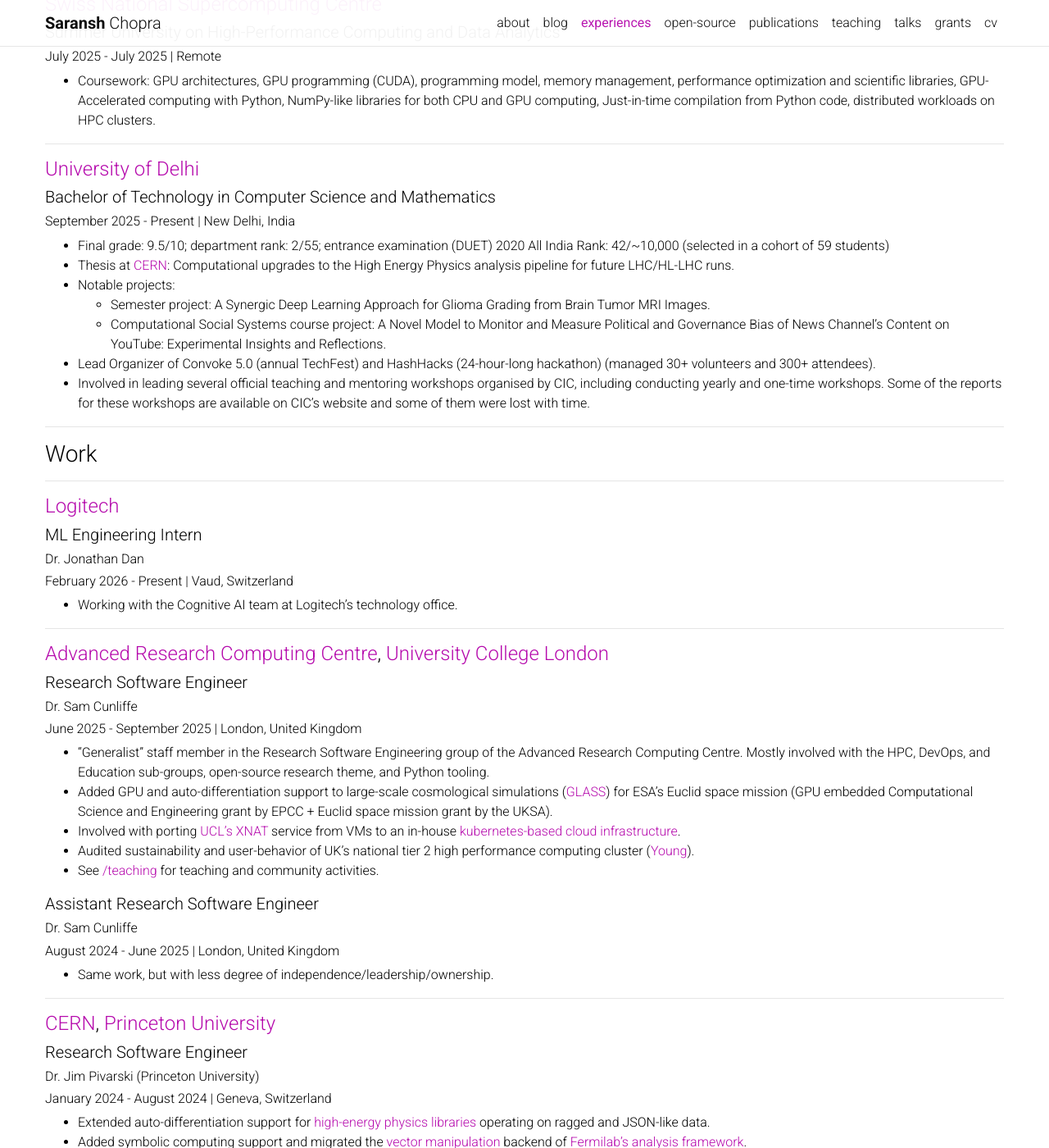
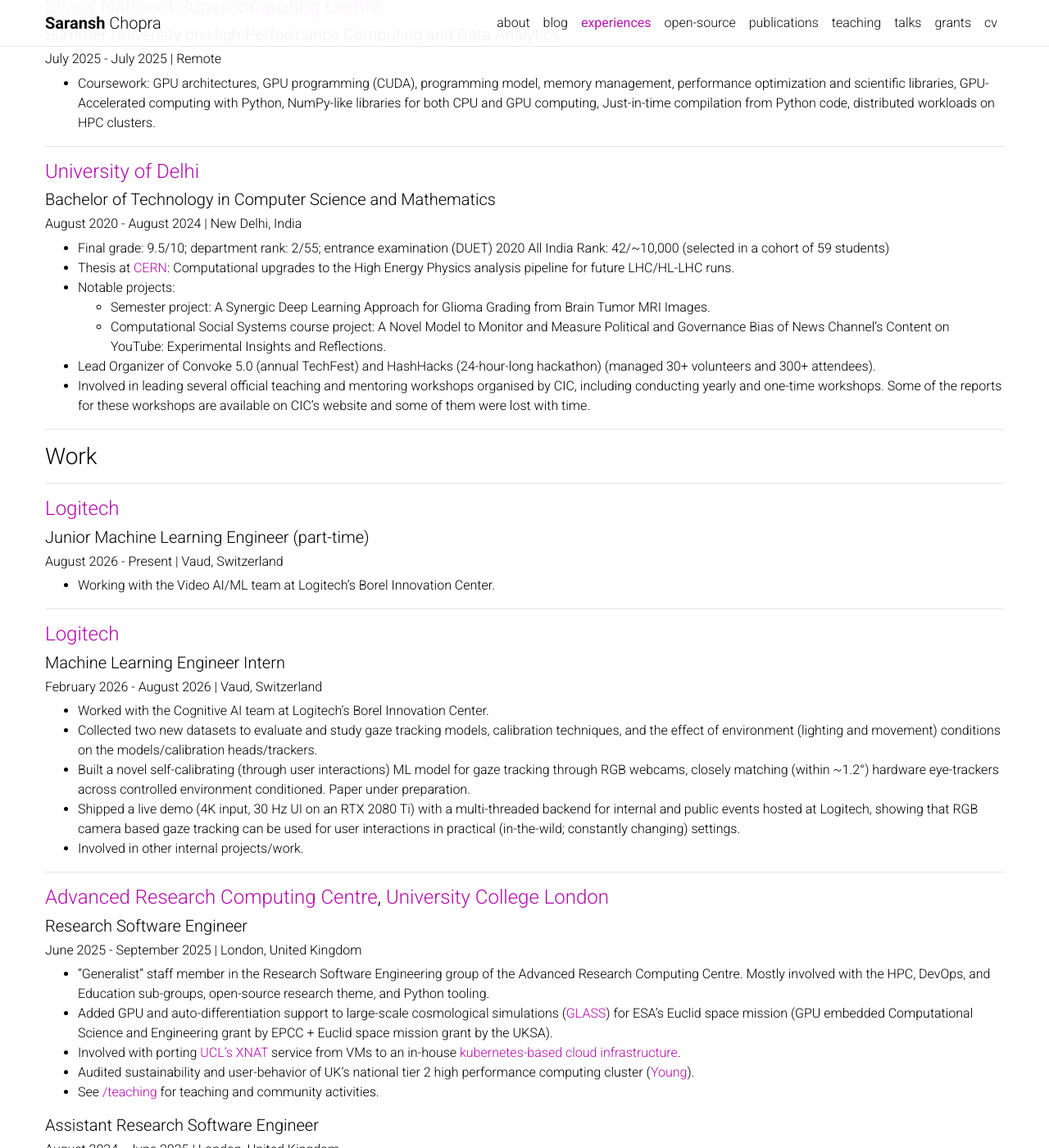
Before and after one commit to Saransh-cpp/Saransh-cpp.github.io, a Jekyll site: the page built from _pages/experiences.md, in a window 1280 px wide and 1400 px high, scrolled down 1420 px. Shown: the whole window at 82% size. Built offline with Jekyll 4.4.1, drawn with Linux system fonts in a browser that asks for light colours; full-size pictures stand in for the smaller copies a plugin makes; comment, search, counter and statistics services are not loaded; a style sheet for code colours, icons or effects is not loaded; some of the changed text lies outside the part shown.

Commit message:
update for intern applications

```diff
--- a/_config.yml
+++ b/_config.yml
@@ -85,7 +85,7 @@
 stackoverflow_id: # stackoverflow id
 
 contact_note: >
-  talk to me about HPC, applied machine learning, computational mathematics, and open-source scientific software!
+  talk to me about machine learning engineering, HPC, scientific computing, and open-source scientific software!
 
 google_analytics:  # google-analytics ID (format: UA-XXXXXXXXX)
 google_site_verification:  # google-site-verification ID (Google Search Console)
--- a/_pages/experiences.md
+++ b/_pages/experiences.md
@@ -2,7 +2,7 @@
 layout: page
 title: experiences
 permalink: /experiences/
-description: mostly computational science, high-performance computing, devops, and research software engineering, with some type theory, functional programming, machine learning, and non-research software engineering, ...
+description: mostly machine learning engineer, high-performance computing, devops, computational science, and research software engineering
 nav: true
 nav_order: 2
 horizontal: false
@@ -26,7 +26,8 @@
 
 #### Work
 
-- ML Engineering Intern \| February 2026 - Present \| [Logitech](https://www.logitech.com/en-ch){:target="_blank"}
+- Junior Machine Learning Engineer (part-time) \| August 2026 - Present \| [Logitech](https://www.logitech.com/en-ch){:target="_blank"}
+- Machine Learning Engineer Intern \| February 2026 - August 2026 \| [Logitech](https://www.logitech.com/en-ch){:target="_blank"}
 - Research Software Engineer \| June 2025 - September 2025 \| [Advanced Research Computing Centre](https://www.ucl.ac.uk/advanced-research-computing){:target="_blank"}, [University College London](https://www.ucl.ac.uk){:target="_blank"}
 - Assistant Research Software Engineer \| August 2024 - June 2025 \| [Advanced Research Computing Centre](https://www.ucl.ac.uk/advanced-research-computing){:target="_blank"}, [University College London](https://www.ucl.ac.uk){:target="_blank"}
 - Research Software Engineer \| January 2024 - August 2024 \| [CERN](https://home.cern){:target="_blank"}, [Princeton University](https://www.princeton.edu){:target="_blank"}, [IRIS-HEP](https://researchcomputing.princeton.edu/research/iris-hep-software-institute){:target="_blank"}
@@ -75,7 +76,7 @@
 
 #### [University of Delhi](https://www.du.ac.in){:target="_blank"}
 ##### Bachelor of Technology in Computer Science and Mathematics
-###### September 2025 - Present | New Delhi, India
+###### August 2020 - August 2024 | New Delhi, India
 
 - Final grade: 9.5/10; department rank: 2/55; entrance examination (DUET) 2020 All India Rank: 42/~10,000 (selected in a cohort of 59 students)
 - Thesis at [CERN](https://home.cern){:target="_blank"}: Computational upgrades to the High Energy Physics analysis pipeline for future LHC/HL-LHC runs.
@@ -92,18 +93,28 @@
 ---
 
 #### [Logitech](https://www.logitech.com/en-ch){:target="_blank"}
-##### ML Engineering Intern
-###### Dr. Jonathan Dan
-###### February 2026 - Present | Vaud, Switzerland
+##### Junior Machine Learning Engineer (part-time)
+###### August 2026 - Present | Vaud, Switzerland
 
-- Working with the Cognitive AI team at Logitech's technology office.
+- Working with the Video AI/ML team at Logitech’s Borel Innovation Center.
+
+---
+
+#### [Logitech](https://www.logitech.com/en-ch){:target="_blank"}
+##### Machine Learning Engineer Intern
+###### February 2026 - August 2026 | Vaud, Switzerland
+
+- Worked with the Cognitive AI team at Logitech’s Borel Innovation Center.
+- Collected two new datasets to evaluate and study gaze tracking models, calibration techniques, and the effect of environment (lighting and movement) conditions on the models/calibration heads/trackers.
+- Built a novel self-calibrating (through user interactions) ML model for gaze tracking through RGB webcams, closely matching (within ~1.2°) hardware eye-trackers across controlled environment conditioned. Paper under preparation.
+- Shipped a live demo (4K input, 30 Hz UI on an RTX 2080 Ti) with a multi-threaded backend for internal and public events hosted at Logitech, showing that RGB camera based gaze tracking can be used for user interactions in practical (in-the-wild; constantly changing) settings.
+- Involved in other internal projects/work.
 
 ---
 
 
 #### [Advanced Research Computing Centre](https://www.ucl.ac.uk/advanced-research-computing){:target="_blank"}, [University College London](https://www.ucl.ac.uk){:target="_blank"}
 ##### Research Software Engineer
-###### Dr. Sam Cunliffe
 ###### June 2025 - September 2025 | London, United Kingdom
 
 - “Generalist” staff member in the Research Software Engineering group of the Advanced Research Computing Centre. Mostly involved with the HPC, DevOps, and Education sub-groups, open-source research theme, and Python tooling.
@@ -113,7 +124,6 @@
 - See [/teaching](/teaching) for teaching and community activities.
 
 ##### Assistant Research Software Engineer
-###### Dr. Sam Cunliffe
 ###### August 2024 - June 2025 | London, United Kingdom
 
 - Same work, but with less degree of independence/leadership/ownership.
@@ -122,7 +132,6 @@
 
 #### [CERN](https://home.cern){:target="_blank"}, [Princeton University](https://www.princeton.edu){:target="_blank"}
 ##### Research Software Engineer
-###### Dr. Jim Pivarski (Princeton University)
 ###### January 2024 - August 2024 | Geneva, Switzerland
 
 - Extended auto-differentiation support for [high-energy physics libraries](https://scikit-hep.org/#basic) operating on ragged and JSON-like data.
@@ -143,7 +151,6 @@
 
 #### [IRIS-HEP](https://researchcomputing.princeton.edu/research/iris-hep-software-institute){:target="_blank"}, [Princeton University](https://www.princeton.edu){:target="_blank"}
 ##### Research Fellow
-###### Dr. Henry Schreiner (Princeton University), Dr. Jim Pivarski (Princeton University)
 ###### June 2022 - September 2022 | Remote
 
 - Co-authored a [Python-based Lorentz vector manipulation library](https://vector.readthedocs.io/en/latest/) with support for ragged data and JIT compilation.
@@ -157,12 +164,10 @@
 
 #### [FluxML](https://fluxml.ai){:target="_blank"}, [Julia Programming Language](https://julialang.org){:target="_blank"}
 ##### Technical Writer and Open-Source Developer
-###### Mr. Dhairya Gandhi (Julia Computing / JuliaHub)
 ###### May 2022 - October 2022 | Remote (Part-Time)
 
 ---
 
 #### [PyBaMM (Python Battery Mathematical Modeling)](https://pybamm.org){:target="_blank"}, [NumFOCUS](https://numfocus.org){:target="_blank"}
 ##### Open-Source Developer (Google Summer of Code)
-###### Dr. Valentin Sulzer (Carnegie Mellon University), Dr. Ferran Brosa Planella (University of Warwick), Dr. Robert Timms (University of Oxford)
 ###### May 2021 - September 2021 | Remote
```
Also changed, not shown: other parts of _pages/experiences.md (+0 -1 lines), _news/announcement_49.md (+1 -1 lines), _news/announcement_51.md (added, +7 -0 lines), _pages/about.md (+4 -4 lines).
